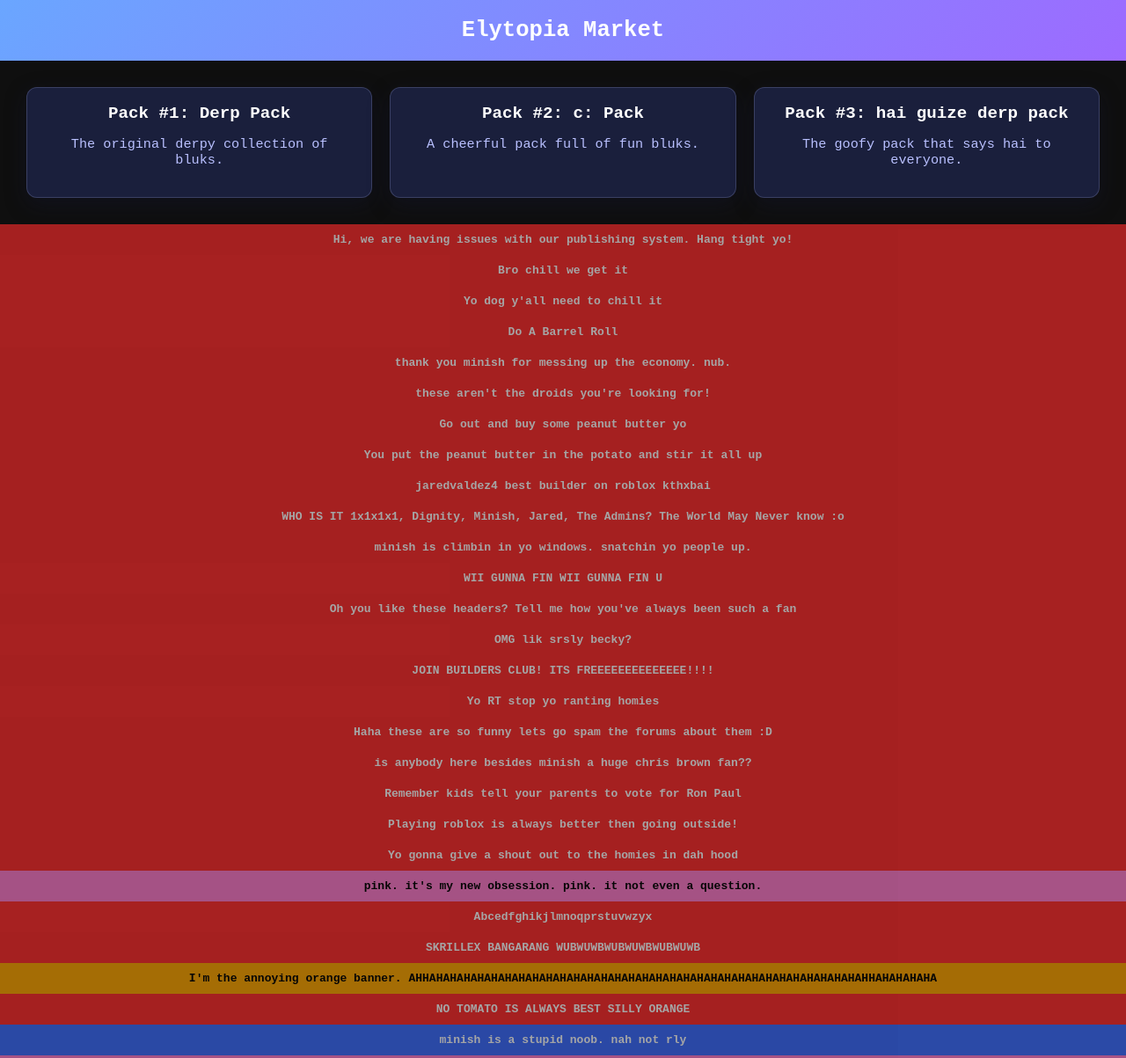
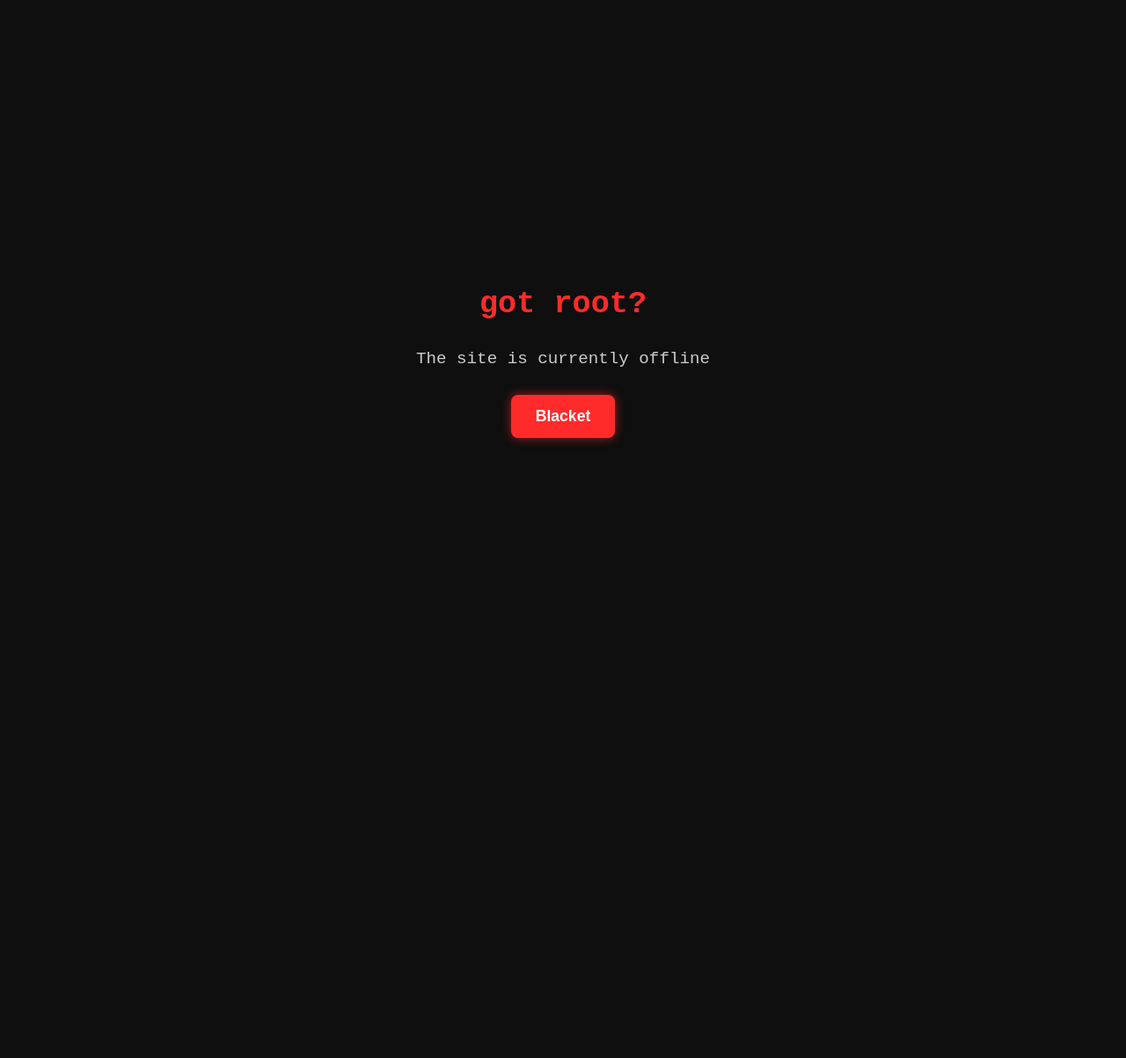
Before and after one commit to tokeny182/Elytopia, a plain HTML site: page market.html in a window 1280 px wide. Shown: the top 1203 px of the page at 88% size. After the commit the page ends 800 px from the top, so only its background shows below. Drawn offline with Linux system fonts and the light colour scheme.

Commit message:
Change title and update layout for maintenance mode

```diff
--- a/market.html
+++ b/market.html
@@ -2,114 +2,49 @@
 <html lang="en">
 <head>
   <meta charset="UTF-8" />
-  <title>Elytopia Market — Hacked</title>
+  <title>Maintenance Mode</title>
   <style>
     body {
       background: #0f0f0f;
       color: #eee;
       font-family: monospace;
+      display: flex;
+      flex-direction: column;
+      align-items: center;
+      justify-content: center;
+      height: 100vh;
       margin: 0;
-      padding: 0;
     }
-    header {
-      background: linear-gradient(135deg, #6aa6ff, #9d6aff);
-      padding: 20px;
-      text-align: center;
+    h1 {
+      font-size: 2.2rem;
+      margin-bottom: 12px;
+      color: #ff2b2b;
+    }
+    p {
+      font-size: 1.2rem;
+      margin-bottom: 30px;
+      color: #ccc;
+    }
+    .btn {
+      background: #ff2b2b;
       color: #fff;
-      font-size: 1.6rem;
+      border: none;
+      padding: 14px 28px;
+      font-size: 1.1rem;
       font-weight: bold;
+      border-radius: 8px;
+      cursor: pointer;
+      box-shadow: 0 0 12px rgba(255,43,43,0.6);
+      transition: transform 0.2s ease;
     }
-    .packs {
-      display: grid;
-      grid-template-columns: repeat(auto-fit, minmax(240px, 1fr));
-      gap: 20px;
-      padding: 30px;
-    }
-    .pack {
-      background: #1a1f3c;
-      border: 1px solid rgba(185,192,255,0.2);
-      border-radius: 12px;
-      padding: 18px;
-      text-align: center;
-      box-shadow: 0 8px 24px rgba(20,24,54,0.35);
-    }
-    .pack h2 {
-      margin: 0 0 10px;
-      font-size: 1.2rem;
-      color: #fff;
-    }
-    .pack p {
-      color: #b9c0ff;
-      font-size: 0.95rem;
-    }
-    .banner {
-      padding: 10px;
-      font-weight: bold;
-      text-align: center;
-      animation: flicker 1.5s infinite;
-    }
-    .red { background: #ff2b2b; color: #fff; }
-    .pink { background: #ff7bcb; color: #000; }
-    .orange { background: #ffa500; color: #000; }
-    .blue { background: #3b6cff; color: #fff; }
-    @keyframes flicker {
-      0% { opacity: 1; }
-      50% { opacity: 0.6; }
-      100% { opacity: 1; }
+    .btn:hover {
+      transform: scale(1.05);
     }
   </style>
 </head>
 <body>
-  <header>Elytopia Market</header>
-  <section class="packs">
-    <div class="pack">
-      <h2>Pack #1: Derp Pack</h2>
-      <p>The original derpy collection of bluks.</p>
-    </div>
-    <div class="pack">
-      <h2>Pack #2: c: Pack</h2>
-      <p>A cheerful pack full of fun bluks.</p>
-    </div>
-    <div class="pack">
-      <h2>Pack #3: hai guize derp pack</h2>
-      <p>The goofy pack that says hai to everyone.</p>
-    </div>
-  </section>
-
-  <!-- Hacked banners -->
-  <div class="banner red">Hi, we are having issues with our publishing system. Hang tight yo!</div>
-  <div class="banner red">Bro chill we get it</div>
-  <div class="banner red">Yo dog y'all need to chill it</div>
-  <div class="banner red">Do A Barrel Roll</div>
-  <div class="banner red">thank you minish for messing up the economy. nub.</div>
-  <div class="banner red">these aren't the droids you're looking for!</div>
-  <div class="banner red">Go out and buy some peanut butter yo</div>
-  <div class="banner red">You put the peanut butter in the potato and stir it all up</div>
-  <div class="banner red">jaredvaldez4 best builder on roblox kthxbai</div>
-  <div class="banner red">WHO IS IT 1x1x1x1, Dignity, Minish, Jared, The Admins? The World May Never know :o</div>
-  <div class="banner red">minish is climbin in yo windows. snatchin yo people up.</div>
-  <div class="banner red">WII GUNNA FIN WII GUNNA FIN U</div>
-  <div class="banner red">Oh you like these headers? Tell me how you've always been such a fan</div>
-  <div class="banner red">OMG lik srsly becky?</div>
-  <div class="banner red">JOIN BUILDERS CLUB! ITS FREEEEEEEEEEEEEE!!!!</div>
-  <div class="banner red">Yo RT stop yo ranting homies</div>
-  <div class="banner red">Haha these are so funny lets go spam the forums about them :D</div>
-  <div class="banner red">is anybody here besides minish a huge chris brown fan??</div>
-  <div class="banner red">Remember kids tell your parents to vote for Ron Paul</div>
-  <div class="banner red">Playing roblox is always better then going outside!</div>
-  <div class="banner red">Yo gonna give a shout out to the homies in dah hood</div>
-  <div class="banner pink">pink. it's my new obsession. pink. it not even a question.</div>
-  <div class="banner red">Abcedfghikjlmnoqprstuvwzyx</div>
-  <div class="banner red">SKRILLEX BANGARANG WUBWUWBWUBWUWBWUBWUWB</div>
-  <div class="banner orange">I'm the annoying orange banner. AHHAHAHAHAHAHAHAHAHAHAHAHAHAHAHAHAHAHAHAHAHAHAHAHAHAHAHAHAHAHAHAHAHHAHAHAHAHA</div>
-  <div class="banner red">NO TOMATO IS ALWAYS BEST SILLY ORANGE</div>
-  <div class="banner blue">minish is a stupid noob. nah not rly</div>
-  <div class="banner pink">remember kids trust anyone with your password</div>
-  <div class="banner orange">APRIL FEWLZ</div>
-  <div class="banner pink">Ten bux says we do roll back on today</div>
-  <div class="banner pink">hai itz pheedy mcnoobster and minish and we taken over</div>
-  <div class="banner pink">McNoobster in dah houze</div>
-  <div class="banner pink">McNoobster!!!!!!</div>
-  <div class="banner red">Proscribe stop posting your gonna get proscribed BROOOOOOO</div>
+  <h1>got root?</h1>
+  <p>The site is currently offline</p>
+  <button class="btn">Blacket</button>
 </body>
 </html>
```
